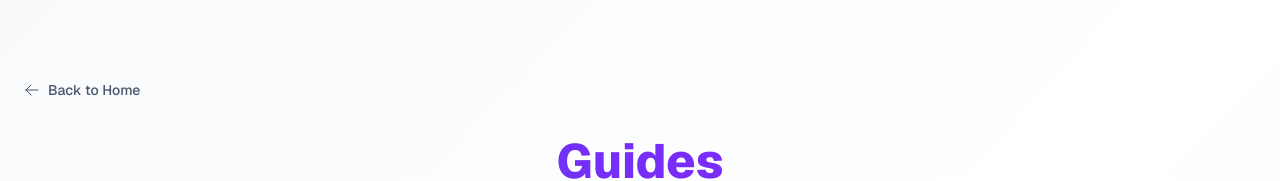
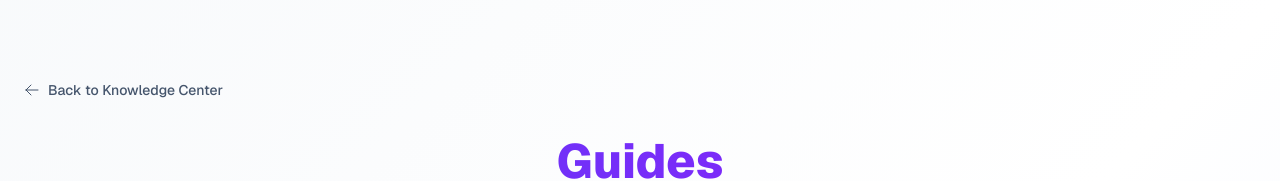
Before and after one commit to JayanthDevupalli/PrismMinds---AI-Powered-Debates, a Next.js app in the folder prismmindsclient/: page /knowledgecenter/guides in a window 1280 px wide. Shown: the top 181 px of the page. Built offline with nearby package versions, Linux system fonts and the light colour scheme; no server answers.

Commit message:
minor fix - Version 2.30

```diff
--- a/prismmindsclient/app/knowledgecenter/guides/page.tsx
+++ b/prismmindsclient/app/knowledgecenter/guides/page.tsx
@@ -93,11 +93,11 @@ export default function GuidesPage() {
                     className="mb-8"
                 >
                     <Link
-                        href="/"
+                        href="/knowledgecenter"
                         className="inline-flex items-center gap-2 text-sm font-medium text-slate-600 dark:text-slate-400 hover:text-indigo-600 dark:hover:text-indigo-400 transition"
                     >
                         <ArrowLeftIcon className="w-4 h-4" />
-                        Back to Home
+                        Back to Knowledge Center
                     </Link>
                 </motion.div>
 
```
